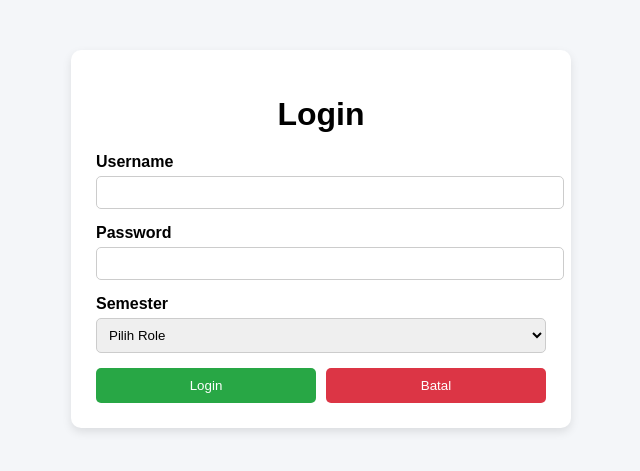
After one commit to hanna-roos/ukk-beasiswa-tryout, a PHP site: page /login.php in a window 1280 px wide. The commit adds this page. Shown: the top 471 px of the page, without its empty margins (319-959 px from the left). Run offline with PHP 8.4, Linux system fonts and the light colour scheme.

Commit message:
added roles

```diff
--- /dev/null
+++ b/login.php
@@ -0,0 +1,183 @@
+<?php
+include 'koneksi/config.php';
+session_start();
+
+if(isset($_POST['submit'])){
+
+    $username = $_POST['username'];
+    $pass = $_POST['password'];
+    $role = $_POST['role'];
+
+    $query = "SELECT * FROM users
+              WHERE username='$username' AND password='$pass' AND role='$role'";
+
+    $result = mysqli_query($koneksi, $query);
+
+    if(mysqli_num_rows($result) > 0){
+
+        $row = mysqli_fetch_assoc($result);
+
+        // simpan session
+        $_SESSION['username'] = $row['username'];
+        $_SESSION['role'] = $row['role'];
+
+        // redirect based on role
+        if($row['role'] == 'admin'){
+            header("Location: admin/dashboard_admin.php");
+        } else {
+            header("Location: user/index.php");
+        }
+
+        exit();
+
+    } else {
+        $error[] = 'Incorrect username or password';
+    }
+}
+?>
+
+
+<!DOCTYPE html>
+<html lang="en">
+
+<head>
+    <meta charset="UTF-8">
+    <meta name="viewport" content="width=device-width, initial-scale=1.0">
+    <title>Daftar Beasiswa</title>
+
+    <style>
+    body {
+        font-family: Arial, sans-serif;
+        background: #f4f6f9;
+    }
+
+    .container {
+        width: 450px;
+        margin: 50px auto;
+        background: #fff;
+        padding: 25px;
+        border-radius: 10px;
+        box-shadow: 0 4px 10px rgba(0, 0, 0, 0.1);
+    }
+
+    h1 {
+        text-align: center;
+        margin-bottom: 20px;
+    }
+
+    .nav {
+        text-align: center;
+        margin-bottom: 20px;
+    }
+
+    .nav a {
+        margin: 0 10px;
+        text-decoration: none;
+        color: #007bff;
+        font-weight: bold;
+    }
+
+    .nav a:hover {
+        text-decoration: underline;
+    }
+
+    .form-group {
+        margin-bottom: 15px;
+    }
+
+    label {
+        display: block;
+        margin-bottom: 5px;
+        font-weight: bold;
+    }
+
+    input,
+    select {
+        width: 100%;
+        padding: 8px;
+        border: 1px solid #ccc;
+        border-radius: 5px;
+    }
+
+    input[readonly] {
+        background: #eee;
+    }
+
+    .buttons {
+        display: flex;
+        gap: 10px;
+    }
+
+    button {
+        flex: 1;
+        padding: 10px;
+        border: none;
+        border-radius: 5px;
+        cursor: pointer;
+    }
+
+    .submit-btn {
+        background: #28a745;
+        color: white;
+    }
+
+    .submit-btn:hover {
+        background: #218838;
+    }
+
+    .reset-btn {
+        background: #dc3545;
+        color: white;
+    }
+
+    .reset-btn:hover {
+        background: #c82333;
+    }
+
+    .disabled-msg {
+        color: red;
+        text-align: center;
+        margin-bottom: 10px;
+    }
+    </style>
+</head>
+
+<body>
+
+    <div class="container">
+
+        <h1>Login</h1>
+
+        <form method="post" enctype="multipart/form-data">
+
+            <div class="form-group">
+                <label>Username</label>
+                <input type="text" name="username" required>
+            </div>
+
+            <div class="form-group">
+                <label>Password</label>
+                <input type="password" name="password" required>
+            </div>
+
+            <div class="form-group">
+                <label>Semester</label>
+                <select name="role" required>
+                    <option value="">Pilih Role</option>
+                    <option value="siswa">Siswa</option>
+                    <option value="admin">Admin</option>
+                </select>
+            </div>
+
+            <div class="buttons">
+                <button type="submit" name="submit" class="submit-btn">Login</button>
+                <button type="reset" class="reset-btn">Batal</button>
+            </div>
+
+        </form>
+
+    </div>
+
+</body>
+
+</html>
```
Also changed, not shown: admin/dashboard_admin.php (+7 -0 lines), user/index.php (+7 -0 lines).
